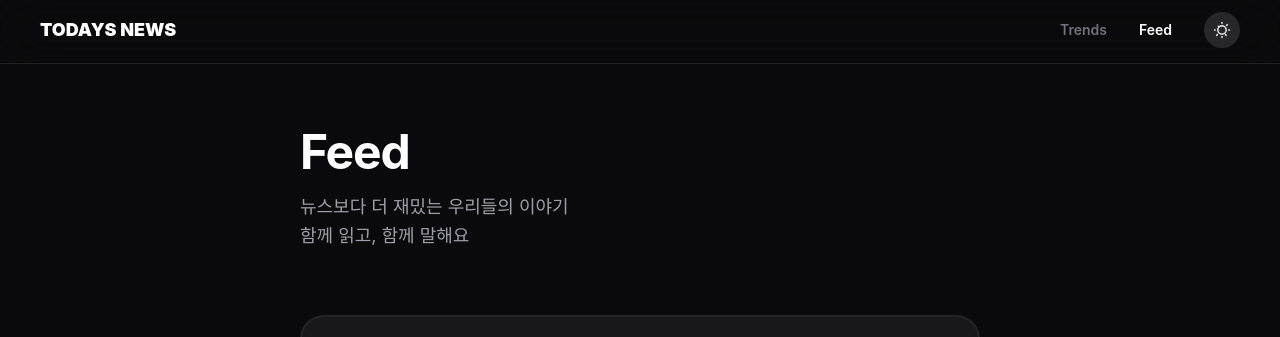
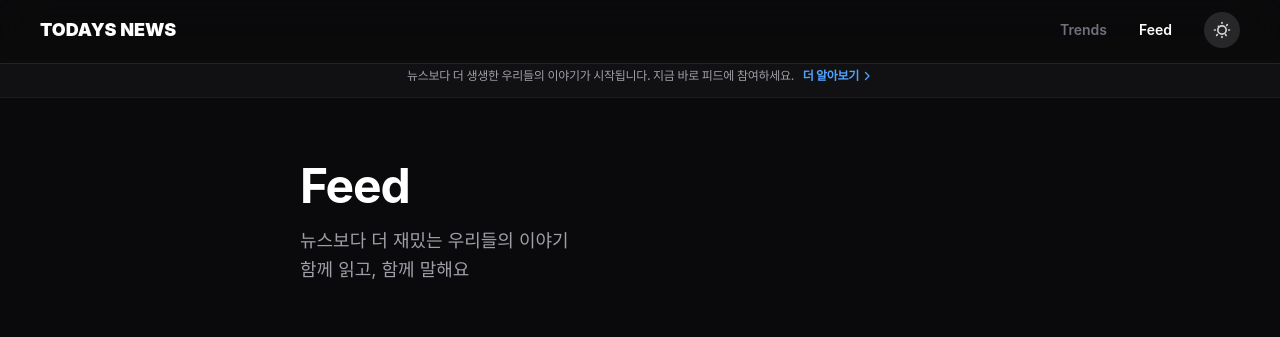
Before and after one commit to UXmanual/uxmanual.github.io, a Vue app: page /feed in a window 1280 px wide. Shown: the top 337 px of the page. Built offline with nearby package versions, Linux system fonts and the light colour scheme; no server answers; the database is empty.

Commit message:
feat(ui): add Apple-style announcement banner below navigation

```diff
--- /dev/null
+++ b/src/components/SiteBanner.vue
@@ -0,0 +1,33 @@
+<template>
+  <div class="bg-zinc-100 dark:bg-zinc-900/50 border-b border-zinc-200 dark:border-white/5 py-3 px-6 md:px-10 overflow-hidden relative">
+    <div class="max-w-[1800px] mx-auto flex items-center justify-center text-center">
+      <p class="text-[11px] md:text-xs font-medium text-zinc-600 dark:text-zinc-400 tracking-tight leading-snug">
+        {{ message }}
+        <a href="#" class="inline-flex items-center gap-0.5 ml-1.5 text-blue-600 dark:text-blue-400 font-bold hover:underline">
+          더 알아보기
+          <svg xmlns="http://www.w3.org/2000/svg" class="w-3 h-3" fill="none" viewBox="0 0 24 24" stroke="currentColor">
+            <path stroke-linecap="round" stroke-linejoin="round" stroke-width="2.5" d="M9 5l7 7-7 7" />
+          </svg>
+        </a>
+      </p>
+    </div>
+  </div>
+</template>
+
+<script setup lang="ts">
+defineProps<{
+  message: string
+}>()
+</script>
+
+<style scoped>
+/* Optional: Subtle animation to catch eye */
+@keyframes fadeIn {
+  from { opacity: 0; transform: translateY(-5px); }
+  to { opacity: 1; transform: translateY(0); }
+}
+
+div {
+  animation: fadeIn 0.8s ease-out;
+}
+</style>
--- a/src/views/Feed.vue
+++ b/src/views/Feed.vue
@@ -3,10 +3,14 @@
     <!-- Navbar Component -->
     <SiteNavbar />
 
+    <div class="pt-14">
+      <SiteBanner message="뉴스보다 더 생생한 우리들의 이야기가 시작됩니다. 지금 바로 피드에 참여하세요." />
+    </div>
+
     <SiteHeader
       title="Feed"
       description="뉴스보다 더 재밌는 우리들의 이야기 <br> 함께 읽고, 함께 말해요"
-      padding-top="pt-32"
+      padding-top="pt-16"
       margin-bottom="mb-16"
       inner-max-width="max-w-[680px] mx-auto"
     />
@@ -104,6 +108,7 @@
 import SiteNavbar from '../components/SiteNavbar.vue'
 import SiteFooter from '../components/SiteFooter.vue'
 import SiteHeader from '../components/SiteHeader.vue'
+import SiteBanner from '../components/SiteBanner.vue'
 import CommunitySkeleton from '../components/CommunitySkeleton.vue'
 import { supabase } from '../lib/supabaseClient'
 
--- a/src/views/Trends.vue
+++ b/src/views/Trends.vue
@@ -4,9 +4,14 @@
   >
     <SiteNavbar />
 
+    <div class="pt-14">
+      <SiteBanner message="뉴스부터 우리들의 이야기까지, Todays News의 새로운 피드 기능을 만나보세요." />
+    </div>
+
     <SiteHeader
       title="News Stand"
       description="주요 언론사의 실시간 뉴스 피드를 한곳에서 확인하세요"
+      padding-top="pt-16"
     />
 
     <!-- Stable Anchor for Scroll Positioning -->
@@ -139,6 +144,7 @@
 import SiteNavbar from '../components/SiteNavbar.vue'
 import SiteFooter from '../components/SiteFooter.vue'
 import SiteHeader from '../components/SiteHeader.vue'
+import SiteBanner from '../components/SiteBanner.vue'
 
 interface NewsItem {
   title: string
```
